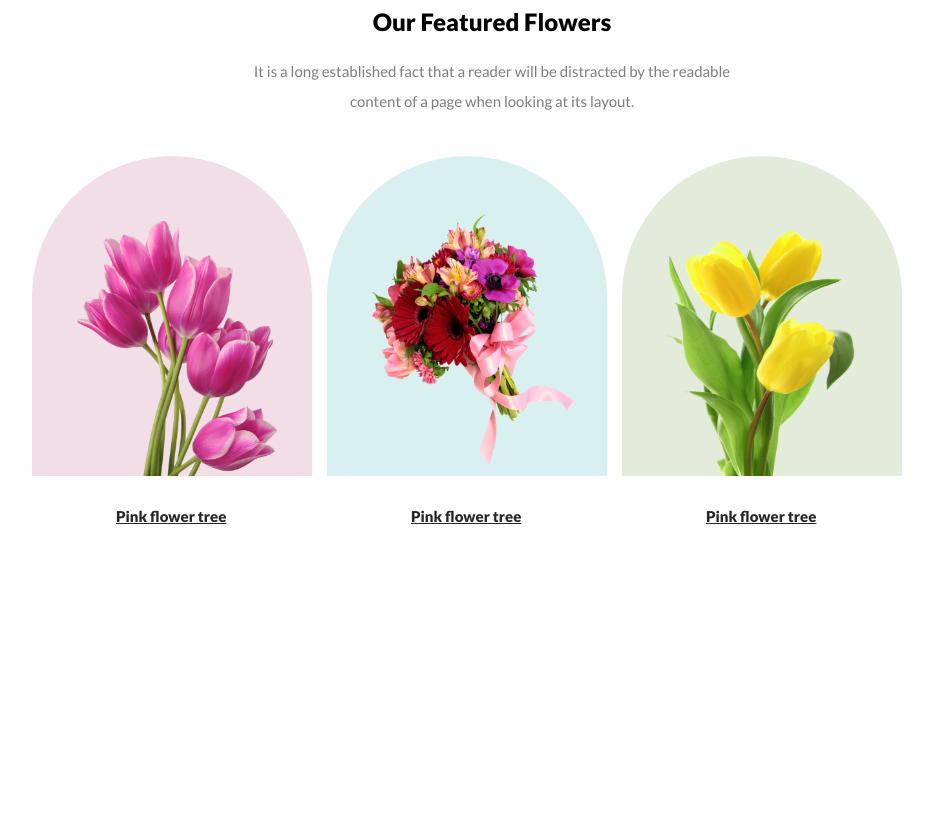
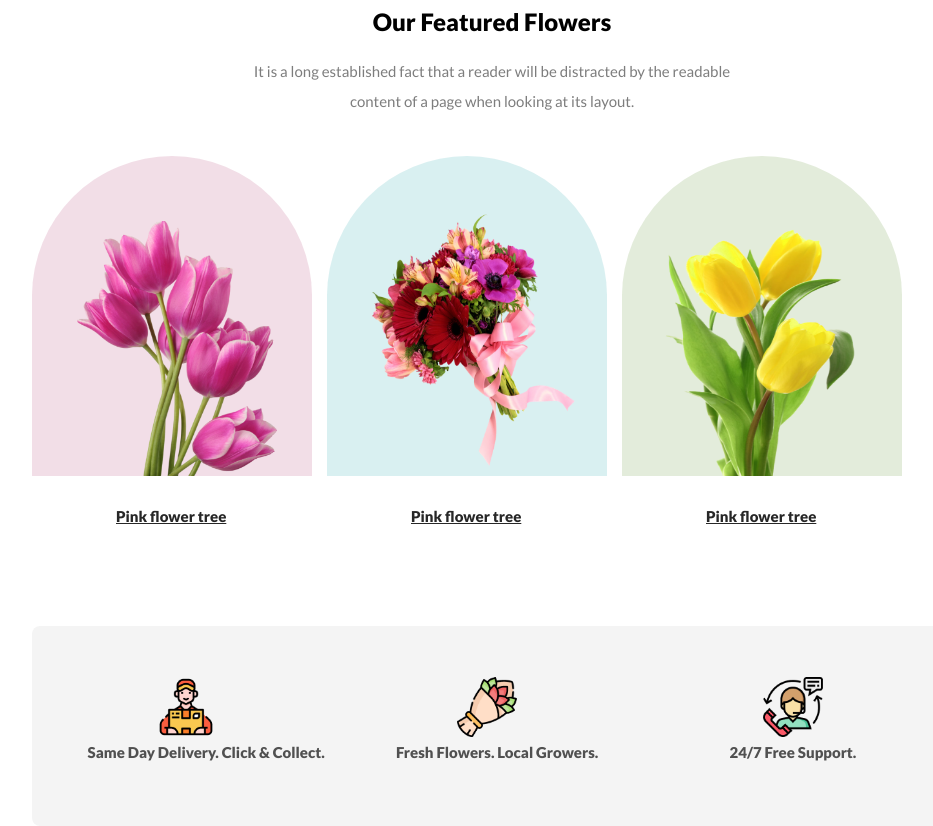
Before and after one commit to jniffat/online-flower-shop, a plain HTML site: page index.html in a window 1280 px wide. Shown: the part 723-1549 px from the top of the page, without its empty margins (148-1081 px from the left). Before the commit the page ends 1257 px from the top, so only its background shows below. Drawn offline with Linux system fonts and the light colour scheme.

Commit message:
delivery section completed

```diff
--- a/index.html
+++ b/index.html
@@ -49,9 +49,26 @@
 </div>
 
 </section>
-<section>
+<section class="section2">
+    <div class="del">
+        <div class="deli">
+            <img class="image1" src="./Flower Asset/Group 57.png" alt="">
+            <!-- <a href=" " target="_blank" class="noop">Same Day Delivery. Click & Collect.</a> -->
+            <p class="noop">Same Day Delivery. Click & Collect.</p>
+        </div>
+        <div class="deli">
+            <img class="image2" src="./Flower Asset/Group 58.png" alt="">
+            <p class="noop">Fresh Flowers. Local Growers.</p>
+        </div>
+        <div class="deli">
+            <img class="image3" src="./Flower Asset/Group 59.png" alt="">
+            <p class="noop3">24/7 Free Support.</p>
+        </div>
+    </div>
+
 
 </section>
+
 
     </main>
     <footer></footer>
--- a/style.css
+++ b/style.css
@@ -202,3 +202,109 @@ line-height: 30px;
     padding-left: 30%;
 
 }
+.section2
+{
+    margin-top: 150px;
+}
+.del
+{
+    border-radius: 8px;
+background: rgba(39, 39, 39, 0.05);
+display: flex;
+justify-content: space-around;
+align-items: center;
+margin-right: 160px;
+margin-left: 180px;
+height: 200px;
+
+}
+.image1
+{
+
+    width:60px;
+    height: 60px;
+
+
+}
+.image2
+{
+
+    width:60px;
+    height: 60px;
+    margin-left: 20px;
+
+}
+
+.deli
+{
+
+    margin-bottom: 10px;
+
+
+
+
+}
+.del .deli
+{
+    text-align: center;
+
+}
+.del .noop
+{
+    text-decoration: none;
+
+color: rgba(39, 39, 39, 0.80);
+
+font-family: Lato;
+font-size: 15px;
+
+font-weight: 600;
+line-height: 25px;
+margin-left: 40px;
+}
+.del .noop2
+{
+    text-decoration: none;
+
+color: rgba(39, 39, 39, 0.80);
+
+font-family: Lato;
+font-size: 15px;
+
+font-weight: 600;
+line-height: 25px;
+margin-right: 30px;
+}
+.noop3
+{
+    text-decoration: none;
+
+    color: rgba(39, 39, 39, 0.80);
+
+    font-family: Lato;
+    font-size: 15px;
+    margin-right: 100px;
+    font-weight: 600;
+    line-height: 25px;
+    margin-left: 100px;
+}
+.noop2
+{
+    text-decoration: none;
+
+    color: rgba(39, 39, 39, 0.80);
+
+    font-family: Lato;
+    font-size: 15px;
+    margin-right: 100px;
+    font-weight: 600;
+    line-height: 25px;
+    margin-left: 0px;
+}
+.image3
+{
+
+    width:60px;
+    height: 60px;
+
+}
```
